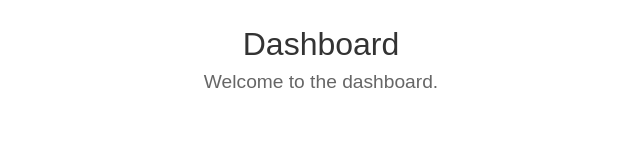
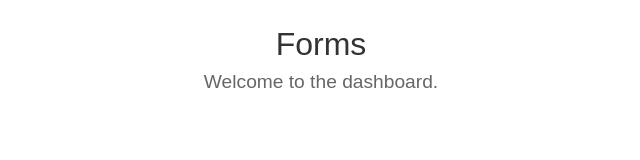
Before and after one commit to Garriga11/EduAdmin, a Next.js app: page /forms in a window 1280 px wide. Shown: the top 160 px of the page, without its empty margins (319-959 px from the left). Built offline with nearby package versions, Linux system fonts and the light colour scheme.

Commit message:
Update page.tsx

```diff
--- a/app/forms/page.tsx
+++ b/app/forms/page.tsx
@@ -4,7 +4,7 @@ import styles from './page.module.css';  // Import the CSS module
 export default function forms() {
     return (
         <div className={styles.formsContainer}>
-            <h1 className={styles.formsTitle}>Dashboard</h1>
+            <h1 className={styles.formsTitle}>Forms</h1>
             <p className={styles.formsText}>Welcome to the dashboard.</p>
         </div>
     );
```
